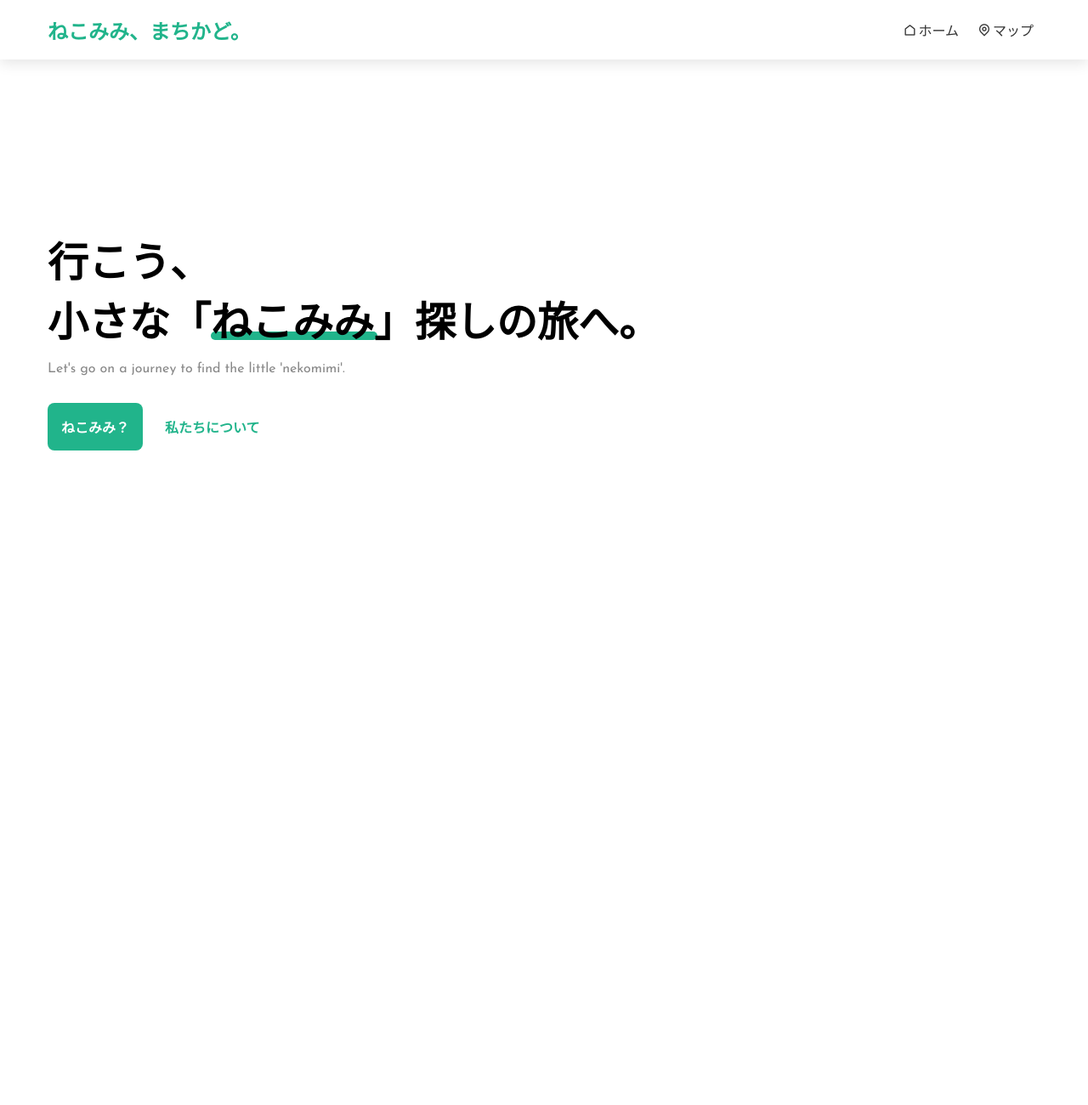
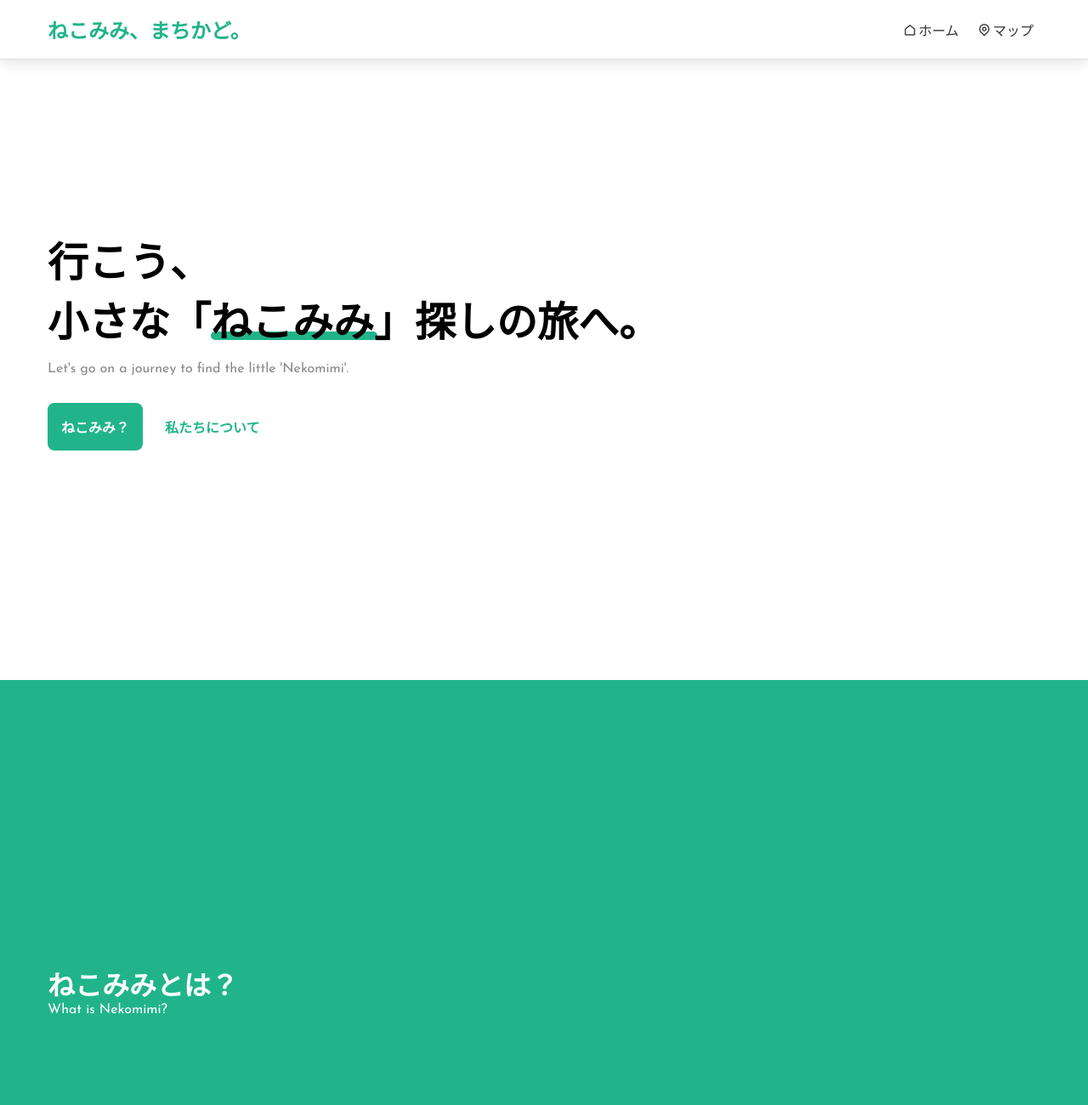
Before and after one commit to musmi-memoi/nekomimi, a plain HTML site: page index.html in a window 1280 px wide. Shown: the top 1300 px of the page at 85% size. Drawn offline with nearby package versions, Linux system fonts and the light colour scheme.

Commit message:
add about

```diff
--- a/index.html
+++ b/index.html
@@ -23,7 +23,7 @@
         <div class="top">
             <div class="content">
                 <h1 style="font-size: 6vh;">行こう、<br>小さな「<span class="hover-line">ねこみみ</span>」探しの旅へ。</h1>
-                <p style="color: #888; margin-top: 1em;">Let's go on a journey to find the little 'nekomimi'.</p>
+                <p style="color: #888; margin-top: 1em;">Let's go on a journey to find the little 'Nekomimi'.</p>
                 <div class="buttons">
                     <a href="#about" class="main-btn">ねこみみ？</a>
                     <a href="#" class="primary-btn">私たちについて</a>
@@ -32,7 +32,8 @@
         </div>
         <div class="about" id="about">
             <div class="content">
-
+                <h2 style="font-size: 4vh;">ねこみみとは？</h2>
+                <p>What is Nekomimi?</p>
             </div>
         </div>
     </main>
--- a/style.css
+++ b/style.css
@@ -9,7 +9,7 @@
 
 html {
     scroll-behavior: smooth;
-
+    scroll-padding-top: 70px;
 }
 
 body {
@@ -18,16 +18,18 @@ body {
 
 header {
     display: flex;
+    backdrop-filter: blur(24px);
     width: 100%;
     position: fixed;
     justify-content: center;
     align-items: center;
     max-height: 70px;
-    background-color: #fff;
-    z-index: 999;
+    background-color: rgba(255,255,255,0.33);
+    z-index: 9999;
     color: #333;
     height: 70px;
     box-shadow: 0px 4px 16px rgba(0,0,0,0.11);
+    border-bottom: 1px solid #ddd;
 }
 .header-content {
     width: 100%;
@@ -144,5 +146,16 @@ main {
 
 .about {
     display: flex;
-    height: 100vh;
+    width: 100%;
+    min-height: calc(100vh - 70px);
+    background-color: #21b48b;
+    align-items: center;
+    justify-content: center;
 }
+
+.about>.content {
+    width: 100%;
+    max-width: 1200px;
+    padding: 0 1em;
+    color: #fff;
+}
```
